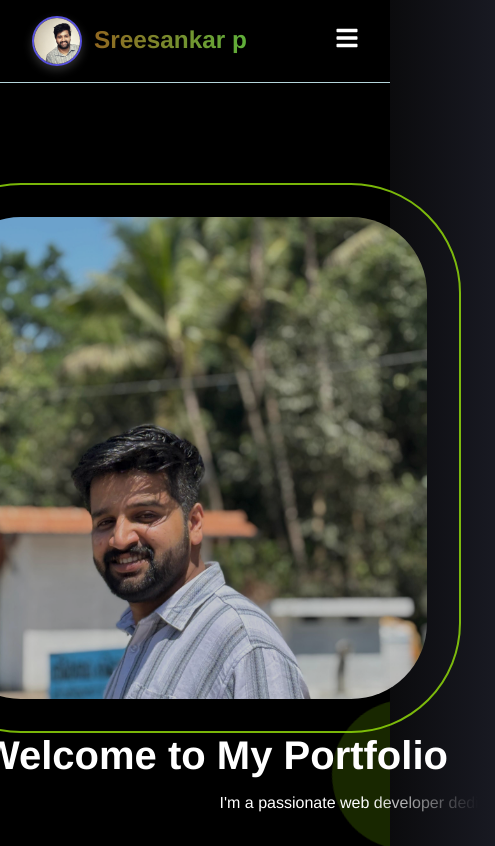
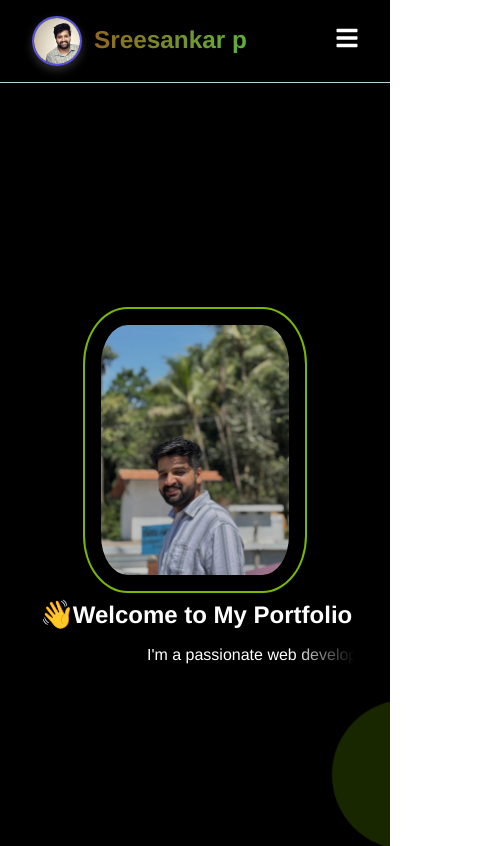
Before and after one commit to sreesansree/Sreesankar-portfolio, a React (Vite) app: page / in a window 390 px wide. Shown: the top 846 px of the page, 495 px wide, since content can reach past the window. Built offline with nearby package versions, Linux system fonts and the light colour scheme; a web font is replaced by a local one.

Commit message:
fixed responsive in banner image

```diff
--- a/src/components/Banner/style.css
+++ b/src/components/Banner/style.css
@@ -14,21 +14,16 @@
 }
 
 .banner__image {
-    display: flex;
-    justify-content: center;
-    align-items: center;
-    gap: 2rem;
-    z-index: 2;
-    width: 550px;
-    height: 550px;
-    border-radius: 20%;
-    opacity: 0.8;
-    object-fit: cover;
-    flex-wrap: wrap;
-    padding: 2rem;
-    margin-top: 2rem;
-    border: 2px solid #98e40a;
-    animation: mymove 3s infinite;
+    width: 60%;
+  max-width: 300px;
+  height: auto;
+  border-radius: 20%;
+  opacity: 0.8;
+  object-fit: cover;
+  padding: 1rem;
+  margin-top: 1rem;
+  border: 2px solid #98e40a;
+  animation: mymove 3s infinite;
 }
 
 @keyframes mymove {
@@ -43,7 +38,8 @@
     text-align: center;
     z-index: 1;
     padding: 1rem;
-    max-width: 600px;
+    max-width: 90%;
+
 }
 
 .banner-hai {
@@ -141,11 +137,26 @@
 /* Responsive styles for smaller screens */
 @media (max-width:768px) {
     .banner-title {
-        font-size: 2rem;
+        font-size: 1.75rem;
     }
+
+    .neon-text {
+        font-size: 1.5rem;
+    }
+
 
     .banner-description {
         font-size: 1rem;
+    }
+
+    .banner__image {
+        width: 70%;
+        max-width: 250px;
+        margin: 0 auto;
+    }
+
+    .scroll-container {
+        height: 1.5rem;
     }
 
     .banner-button {
```
